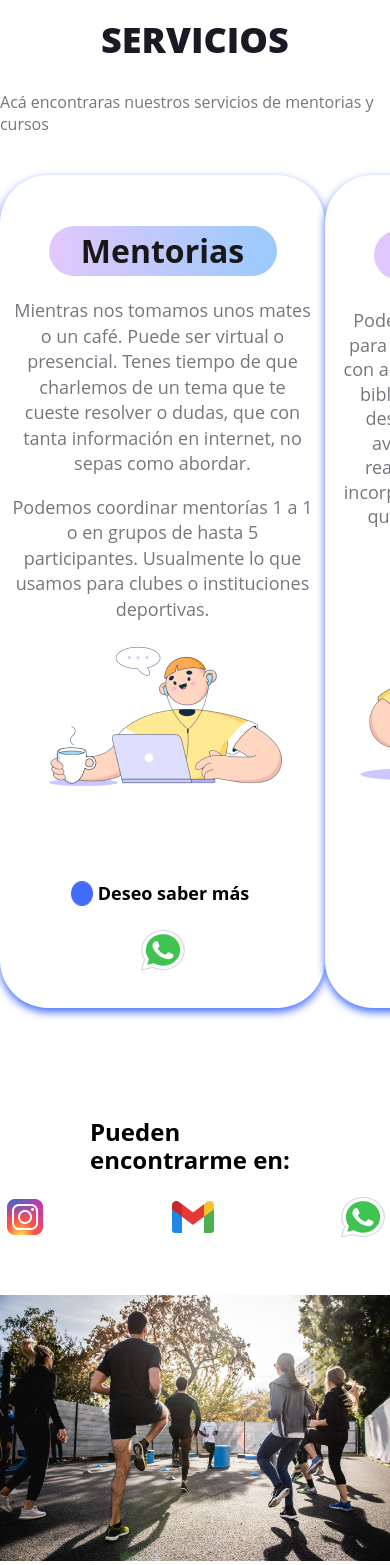
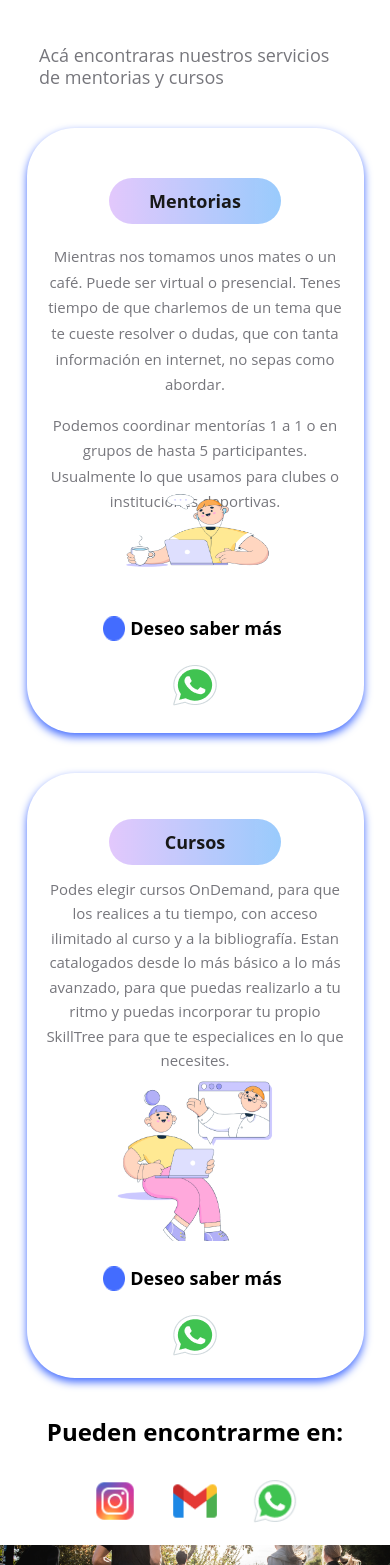
Before and after one commit to gaby7887/Proyecto-Lisandro, a React (Create React App) app: page / in a window 390 px wide. Shown: the part 2003-3568 px from the top of the page. Built offline with nearby package versions, Linux system fonts and the light colour scheme.

Commit message:
responvive footer contacto servicios

```diff
--- a/src/Componentes/Footer/footer.css
+++ b/src/Componentes/Footer/footer.css
@@ -20,3 +20,25 @@
     color: #000;
     font-family: 'Open Sans';
 }
+
+
+@media (max-width: 412px){
+    .footer{
+        height: auto;
+        width: 100%;
+        grid-area: footer;
+        margin-top: 140px;
+        margin-bottom: 50px;
+    }
+    .logoFooter{
+        width: 54px;
+        height: 30px;
+    }
+    .textoFooter{
+        font-weight: 400;
+        font-size: 10px;
+        color: #000;
+        font-family: 'Open Sans';
+    }
+
+}
--- a/src/Componentes/Navbar/Navbar.css
+++ b/src/Componentes/Navbar/Navbar.css
@@ -19,6 +19,8 @@
     width: 186px;
     height: 85px;
 }
+
+
 
 .listadoNavbar {
     display: flex;
--- a/src/Componentes/Views/Contacto/contacto.css
+++ b/src/Componentes/Views/Contacto/contacto.css
@@ -68,6 +68,7 @@
     left: 815px;
     padding-top: 20px;
 }
+
 .imagenDos{
     width: 335px;
     height: 311px;
@@ -82,3 +83,82 @@
     top: 4080px;
     left: 815px;
 }
+
+@media (max-width: 412px){
+
+    .contacto{
+        width: 100%;
+        grid-area: contacto;
+        height: 951px;
+        display: flex;
+        flex-direction: column;
+        justify-content: space-between;
+        margin-top: 130px;
+    }
+    .fotoContacto4{
+        width: auto;
+        height: 111px;
+        object-fit: cover;
+        margin-top: 700px;
+        margin-bottom: 10px;
+    }
+    .containerImgTexto{
+        width: 50%;
+        display: flex;
+        justify-content: flex-end;
+        margin-top: 80px;
+    }
+
+    .containerTexto{
+        width: 177px;
+        height: 90px;
+        display: flex;
+        text-align: center;
+        justify-content: center;
+        margin-bottom: 10px;
+        margin-right: 0px;
+    }
+    .textoContacto{
+        color: rgba(74, 74, 125, 1);
+        font-size: 15px;
+        font-weight: 700;
+        font-family: 'Open Sans';
+        line-height: 20.43px;
+    }
+    .buttonContacto{
+        width: 131px;
+        height: 28px;
+        border-radius: 40px;
+        background-color: #436CFF;
+        color: #fff;
+        font-size: 14px;
+        font-weight: 700;
+        border: none;
+        text-transform: capitalize;
+        font-family: 'Open Sans';
+    }
+    .imagenUno{
+        width: 90px;
+        height: 86px;
+        position: absolute;
+        padding-top: 20px;
+        top: 3690px;
+        left: 255px;
+    }
+
+    .imagenDos{
+        width: 87px;
+        height: 90px;
+        position: absolute;
+        top: 3760px;
+        left: 295px;
+    }
+    .imagenTres{
+        width: 79px;
+        height: 74px;
+        position: absolute;
+        top: 3810px;
+        left: 255px;
+    }
+
+}
--- a/src/Componentes/Views/Header/header.css
+++ b/src/Componentes/Views/Header/header.css
@@ -14,6 +14,7 @@
     height: 640px;
     border-radius: 40px;
 }
+
 
 .cajaTitleHome {
     display: flex;
@@ -172,6 +173,14 @@
     box-shadow: 0px 4px 20px #436CFF;
     border-radius: 10px;
     border: none;
+}
+
+.comienzaTuEntrenamiento:hover{
+    background: #1a48f0;
+    transition: all ease 0.5s;
+    box-shadow: 0px 4px 20px #2554fc;
+    border-radius: 10px;
+    border: none;
     cursor: pointer;
 }
 
--- a/src/Componentes/Views/Servicios/Servicios.js
+++ b/src/Componentes/Views/Servicios/Servicios.js
@@ -83,9 +83,9 @@ const Servicios = () => {
             </div>
 
             <div className="center margin-t">
-                <di>
+                <div>
                     <h2>Pueden encontrarme en:</h2>
-                </di>
+                </div>
                 <div className="contenedorIconos">
                     <a className="numeroWhatsapp" href="https://wa.me/+5493415040228"><img className="instagram" src={instagram} alt="logo"/></a>
                     <a className="numeroWhatsapp" href="https://wa.me/+5493415040228"><img className="gmail" src={gmail} alt="logo"/></a>
--- a/src/Componentes/Views/Servicios/servicios.css
+++ b/src/Componentes/Views/Servicios/servicios.css
@@ -2,7 +2,7 @@
     width: 100%;
     height: 750px;
     background: #FFFFFF;
-    margin-top: 220px;
+    margin-top: 170px;
 }
 .center{
     display: flex;
@@ -72,10 +72,6 @@ color: rgba(26, 26, 37, 0.6);
     box-shadow: 0px 4px 8px #436CFF;
     border-radius: 48px;
     padding: 30px 10px;
-
-/*
-    padding-left: 70px;
-    padding-top: 20px; */
 }
 
 .subtituloMentorias {
@@ -199,18 +195,14 @@ color: rgba(26, 26, 37, 0.6);
 
 .cajaSaberMas {
     display: flex;
-    /* margin-top: 25px;
-    margin-left: 55px; */
 }
 
 .cajaSaberMasMentorias {
     display: flex;
-    /* margin-top: -25px; */
 }
 
 .textoSaberMasWoman {
     display: flex;
-    /* margin-top: -25px; */
 }
 
 .textoSaberMas {
@@ -233,9 +225,6 @@ color: rgba(26, 26, 37, 0.6);
     display: flex;
     width: 305px;
     height: 256px;
-
-    /*left: 871px;
-    top: 2548px; */
 }
 
 .contenedorWhassapMentorias{
@@ -256,14 +245,10 @@ color: rgba(26, 26, 37, 0.6);
 
 .whatsappWoman {
     display: flex;
-    /* margin-top: 10px;
-    margin-left: 115px; */
 }
 
 .whatsappMan {
     display: flex;
-    /* margin-top: 10px;
-    margin-left: 135px; */
 }
 
 .numeroWhatsapp {
@@ -282,9 +267,121 @@ color: rgba(26, 26, 37, 0.6);
     gap: 120px;
 }
 
+.instagram:hover{
+    cursor: pointer;
+    transform: scale(1.1);
+    transition: all ease-in-out 0.3s;
+}
+.gmail:hover{
+    cursor: pointer;
+    transform: scale(1.1);
+    transition: all ease-in-out 0.3s;
+}
+.whatsapp:hover{
+    cursor: pointer;
+    transform: scale(1.1);
+    transition: all ease-in-out 0.3s;
+}
+
 .textoIconos{
     color: '#1A1A25';
     font-size: 22px;
     font-weight: 700;
 
 }
+
+@media (max-width: 412px){
+    .cajaContenedora {
+        display: flex;
+        flex-direction: column;
+        align-items: center;
+        justify-content: space-evenly;
+        gap: 40px;
+    }
+    .contenedorMentorias {
+        display: flex;
+        flex-direction: column;
+        text-align: center !important;
+        justify-content: space-around;
+
+        width: 317px;
+        height: 545px;
+
+        background: #FFFFFF;
+        box-shadow: 0px 4px 8px #436CFF;
+        border-radius: 48px;
+        padding: 30px 10px;
+    }
+    .contenedorTitle{
+        width: 80%;
+        margin: auto;
+        display: flex;
+        flex-direction: column;
+        justify-content: flex-start;
+        align-items: flex-start;
+    }
+    .tituloServicios{
+        font-size: 22px;
+    }
+    .subtituloH5{
+        width: 100%;
+        font-size: 18px;
+    }
+    .subtituloMentorias {
+        font-size: 18px;
+        width: 172px;
+        height: 46px;
+    }
+    .primerParrafosMentorias{
+        font-size: 15px;
+    }
+    .segundoParrafosMentorias{
+        font-size: 15px;
+    }
+    .fotoMan img{
+        width: 187px;
+        height: 163px;
+    }
+    .subtituloCursos{
+        width: 172px;
+        height: 46px;
+        font-size: 18px;
+    }
+    .fotoWoman img{
+        width: 187px;
+        height: 163px;
+    }
+    .parrafoCursos{
+        margin: 0px auto ;
+        font-size: 15px;
+        height: 280px;
+    }
+    .center{
+        display: flex;
+        flex-direction: column;
+        align-items: center;
+        justify-content: center;
+        padding: 0px;
+    }
+    .margin-t{
+        margin: 20px;
+    }
+    .textoIconos{
+        width: 223px;
+        height: 25px;
+        font-size: 18px;
+    }
+    .contenedorIconos{
+        display: flex;
+        flex-direction: row;
+        justify-content: space-around;
+        align-items: center;
+        gap: 30px;
+        margin-top: 10px;
+    }
+    .contenedorIconos img{
+        width: 50px;
+        height: 50px;
+    }
+
+}
```
